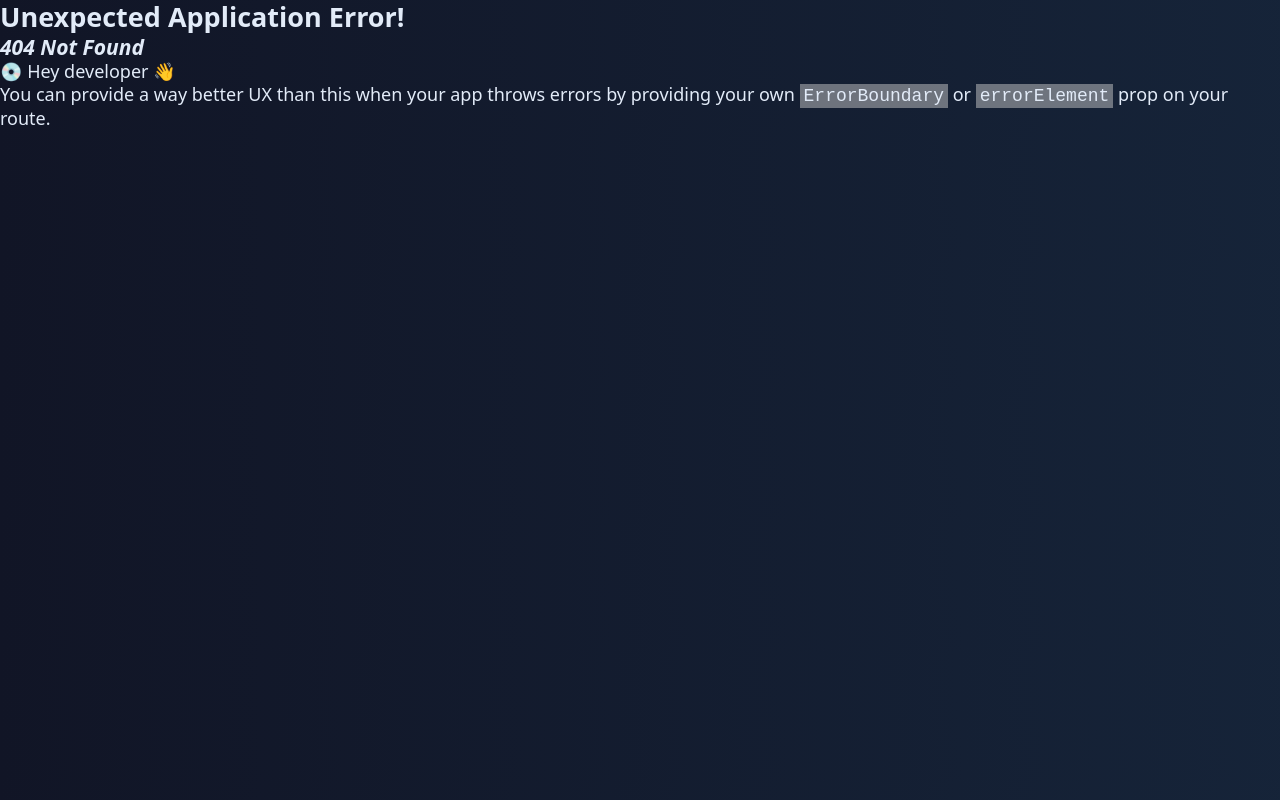
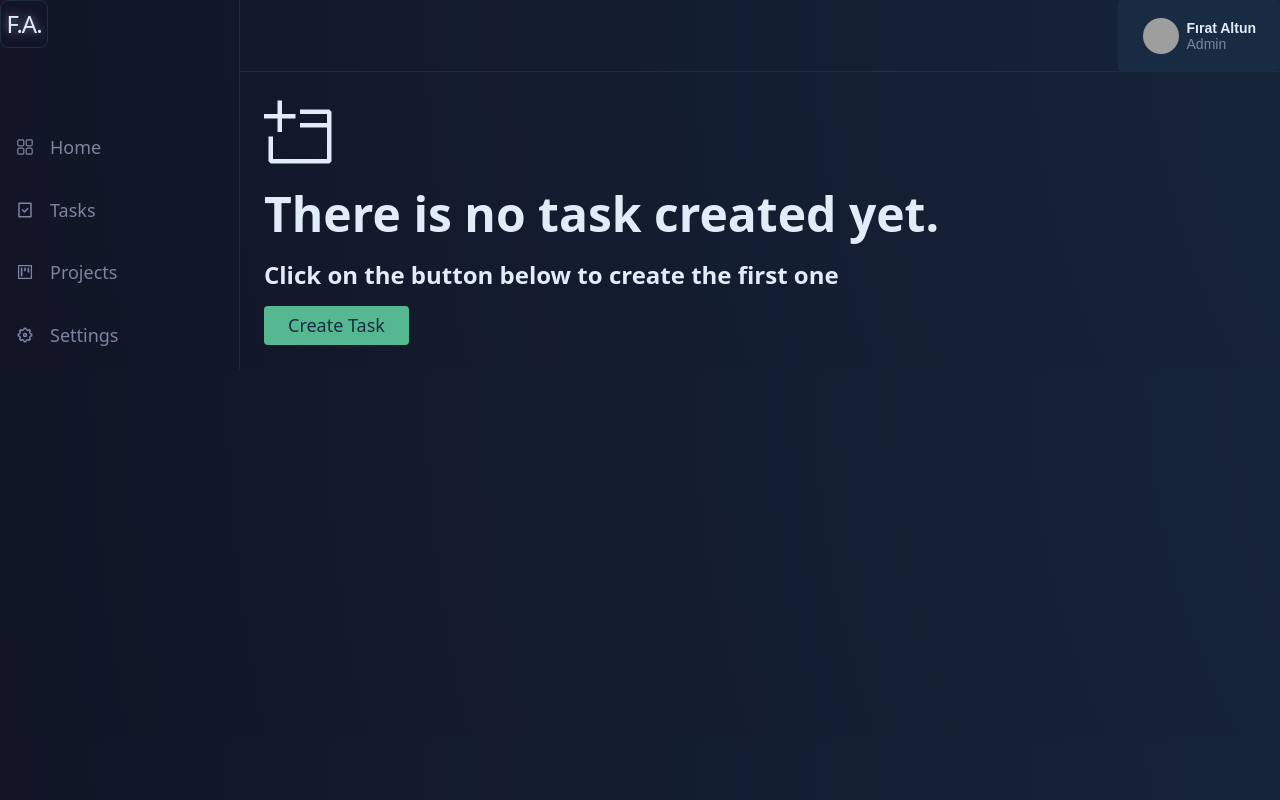
Before and after one commit to altunf/dashboard, a React (Vite) app: page /tasks in a window 1280 px wide. Before the commit this address had no page. Built offline with nearby package versions, Linux system fonts and the light colour scheme; grey boxes are pictures that could not be loaded.

Commit message:
tasks listing page is created.

```diff
--- /dev/null
+++ b/src/containers/tasks-page-container/empty-screen/index.jsx
@@ -0,0 +1,16 @@
+import React from "react";
+import * as S from "./styles";
+import { VscEmptyWindow } from "react-icons/vsc";
+
+function EmptyScreen() {
+  return (
+    <S.EmptyTasks>
+      <VscEmptyWindow />
+      <S.Title>There is no task created yet.</S.Title>
+      <S.Subtitle>Click on the button below to create the first one</S.Subtitle>
+      <S.Button to="/tasks/create">Create Task</S.Button>
+    </S.EmptyTasks>
+  );
+}
+
+export { EmptyScreen };
--- /dev/null
+++ b/src/containers/tasks-page-container/empty-screen/styles.jsx
@@ -0,0 +1,28 @@
+import styled from "styled-components";
+import { Link } from "react-router-dom";
+
+export const EmptyTasks = styled.div`
+  display: flex;
+  flex-direction: column;
+  align-items: flex-start;
+  gap: var(--space-l);
+  svg {
+    width: 72px;
+    height: 72px;
+  }
+`;
+
+export const Title = styled.h2`
+  font-size: var(--font-xxxl);
+`;
+
+export const Subtitle = styled.h3`
+  font-size: var(--font-xl);
+`;
+
+export const Button = styled(Link)`
+  background-color: var(--green);
+  color: var(--dark-blue);
+  padding: var(--space-m) var(--space-xl);
+  border-radius: var(--border-radius-s);
+`;
--- /dev/null
+++ b/src/containers/tasks-page-container/index.jsx
@@ -0,0 +1,17 @@
+import React from "react";
+import * as S from "./styles";
+import { useLoaderData } from "react-router-dom";
+import { EmptyScreen } from "./empty-screen";
+
+function TasksPageContainer() {
+  const data = useLoaderData();
+
+  return (
+    <S.TasksPageContainer>
+      {" "}
+      {!data?.length ? <EmptyScreen /> : "listing"}
+    </S.TasksPageContainer>
+  );
+}
+
+export { TasksPageContainer };
--- /dev/null
+++ b/src/containers/tasks-page-container/styles.jsx
@@ -0,0 +1,3 @@
+import styled from "styled-components";
+
+export const TasksPageContainer = styled.section``;
--- /dev/null
+++ b/src/pages/tasks-page/index.jsx
@@ -0,0 +1,13 @@
+import React from "react";
+import { TasksPageContainer } from "../../containers/tasks-page-container";
+import { getTasks } from "../../services/task";
+
+function TasksPage() {
+  return <TasksPageContainer />;
+}
+
+export const tasksPageLoader = () => {
+  return getTasks();
+};
+
+export { TasksPage };
--- a/src/router/index.jsx
+++ b/src/router/index.jsx
@@ -2,6 +2,8 @@
 
 import { HomePage } from "../pages/home-page";
 import { MainLayout } from "../layouts/main-layout";
+
+import { TasksPage, tasksPageLoader } from "../pages/tasks-page";
 
 export const router = createBrowserRouter([
   {
@@ -11,6 +13,11 @@
         index: true,
         element: <HomePage />,
       },
+      {
+        path: "/tasks",
+        element: <TasksPage />,
+        loader: tasksPageLoader,
+      },
     ],
   },
 ]);
```
Also changed, not shown: src/pages/tasks-page/styles.jsx (added).
